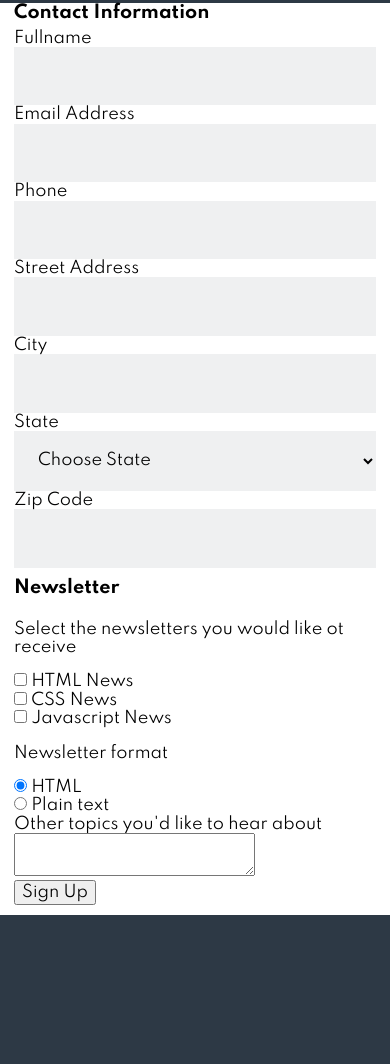
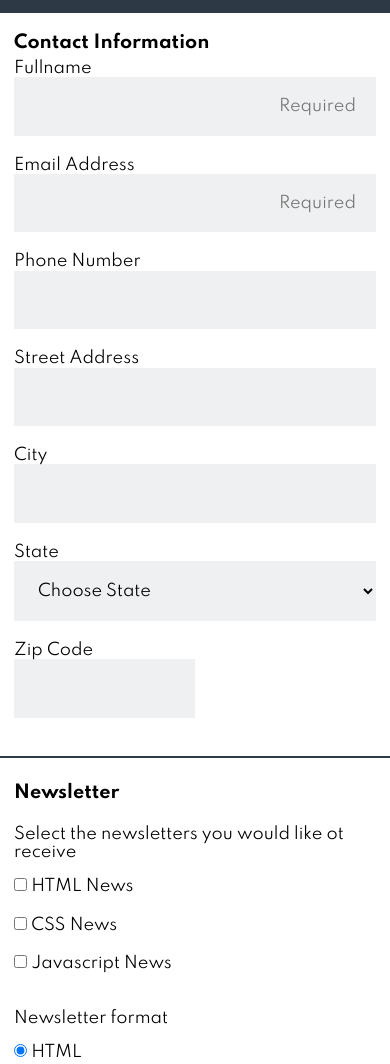
Before and after one commit to gerlinp/online_registration_v4, a plain HTML site: page index.html in a window 390 px wide. Shown: the part 252-1316 px from the top of the page. Before the commit the page ends 1167 px from the top, so only its background shows below. Drawn offline with Linux system fonts and the light colour scheme.

Commit message:
Mobile Layout completed

```diff
--- a/css/styles.css
+++ b/css/styles.css
@@ -10,23 +10,32 @@ body {
 }
 h1 {
     color: white;
+    font-size: 20px;
+    padding: 20px;
 }
 legend {
  font-size: 1.1em;
  font-weight: bold;
+ padding-top: 20px;
 }
 main {
     background-color:  white;
 }
 
+header,
+.center,
+.btn {
+    text-align: center;
+}
 
 fieldset {
     border: 0;
     display: flex;
     flex-direction: column;
+    overflow: hidden;
 }
 
-/* ---------- Main Layout------------ */
+/* ---------- Main Layout & Styling------------ */
 .contact input,
 .contact select,
 .contact option {
@@ -37,19 +46,73 @@ fieldset {
     width: 100%;
 }
 
+#zip {
+    width: 50%;
+}
+
+::-webkit-input-placeholder {
+    text-align: right;
+  }
+
+  :-moz-placeholder {
+    text-align: right;
+  }
+
 
 header {
-    text-align: center;
     background-color: #2d3945;
     border-radius: 0;
     margin-top: 0;
 }
-
 .header-info {
     background-color: white;
     padding: 20px
 }
 
+.textarea {
+    display: flex;
+    flex-direction: column;
+}
+
+textarea {
+    flex: 1;
+    padding-bottom: 50px;
+    margin-bottom: 20px;
+    margin-top: 20px;
+    background-color: #eff0f1;
+    border: 0;
+}
+
+fieldset .newsletter {
+    border-top: solid #2d3945;
+
+}
 hr {
     margin-bottom: 5px;
+    border: solid 1px #2d3945;
 }
+
+.btn {
+    display: flex;
+}
+button {
+    background-color: #4ebbb5;
+    color: white;
+    padding: 20px;
+    flex: 1;
+}
+
+.form-item {
+    margin-bottom: 20px;
+}
+
+.textarea {
+    margin-top: 30px;
+    margin-bottom: 0;
+}
+
+footer {
+    background-color: white;
+    margin: 0;
+    padding: 20px 20px 150px 20px;
+}
--- a/index.html
+++ b/index.html
@@ -30,16 +30,16 @@
 
                 <div class="form-item">
                 <label for="name">Fullname</label>
-                <input type="text" id="name" name="user-name" required>
+                <input type="text" id="name" name="user-name" placeholder="Required" required>
                 </div>
 
                 <div class="form-item">
                 <label for="email">Email Address</label>
-                <input type="email" id="email" name="user-email" required>
+                <input type="email" id="email" name="user-email" placeholder="Required" required>
                 </div>
 
                 <div class="form-item">
-                <label for="phone">Phone</label>
+                <label for="phone">Phone Number</label>
                 <input type="tel" id="phone" name="user-phone">
                 </div>
 
@@ -54,7 +54,7 @@
                 </div>
 
                 <div class="form-item">
-                    <label for="State">State</label>
+                    <label for="state">State</label>
                     <select name="user-state" id="state">
                     <option value="" disabled selected>Choose State</option>
                     <option value="AL">Alabama</option>
@@ -113,47 +113,45 @@
 
                 <div class="form-item">
                     <label for="zip">Zip Code</label>
-                    <input type="number" id="zip"  name="user-zip "pattern="[0-9]{5}">
+                    <input type="text" id="zip"  name="user-zip" pattern="[0-9]{5}">
                 </div>
             </fieldset>
-
+            <hr>
             <fieldset class="newsletter">
                 <legend>Newsletter</legend>
                 <p>Select the newsletters you would like ot receive</p>
 
+                <div class="form-item">
+                    <input type="checkbox" id="news1" name="user-news1" value="HTML News">
+                    <label for="news1">HTML News</label><br>
+                </div>
+
+                <div class="form-item">
+                    <input type="checkbox" id="news2" name="user-news2" value="CSS News">
+                    <label for="news2">CSS News</label><br>
+                </div>
+
+                <div  class="form-item">
+                    <input type="checkbox" id="news3" name="user-news3" value="Javascript News">
+                    <label for="news3">Javascript News</label><br>
+                </div>
+                <p>Newsletter format</p>
                 <div>
-                    <input type="checkbox" id="news1" name="user-news1" value="HTML News">
-                    <label for="vehicle1">HTML News</label><br>
+                    <input type="radio" id="html" name="format" value="html" class="form-item" checked>
+                    <label for="html">HTML</label>
                 </div>
 
                 <div>
-                    <input type="checkbox" id="news2" name="user-news2" value="CSS News">
-                    <label for="vehicle2">CSS News</label><br>
-                </div>
-
-                <div>
-                    <input type="checkbox" id="news3" name="user-news3" value="Javascript News">
-                    <label for="vehicle3">Javascript News</label><br>
-                </div>
-
-                <p>Newsletter format</p>
-                <div>
-                    <input type="radio" id="html" name="format" value="html" checked>
-                    <label for="huey">HTML</label>
-                </div>
-
-                <div>
-                    <input type="radio" id="plain-text" name="format" value="plain-text">
-                    <label for="dewey">Plain text</label>
+                    <input type="radio" id="plain-text" name="format" value="plain-text"  class="form-item">
+                    <label for="plain-text">Plain text</label>
                 </div>
 
                 <div class="textarea">
-                    <label for="comments">Other topics you'd like to hear about</label>
+                    <label for="comment">Other topics you'd like to hear about</label>
                     <textarea id="comment" name="user-comment"></textarea>
-
                 </div>
 
-                <div>
+                <div class="btn">
                     <button>Sign Up</button>
                 </div>
 
@@ -161,5 +159,11 @@
         </form>
     </main>
 
+
+    <footer>
+        <p class="center"><i>Copyright The Code Review</i></p>
+    </footer>
+
+
 </body>
 </html>
```
